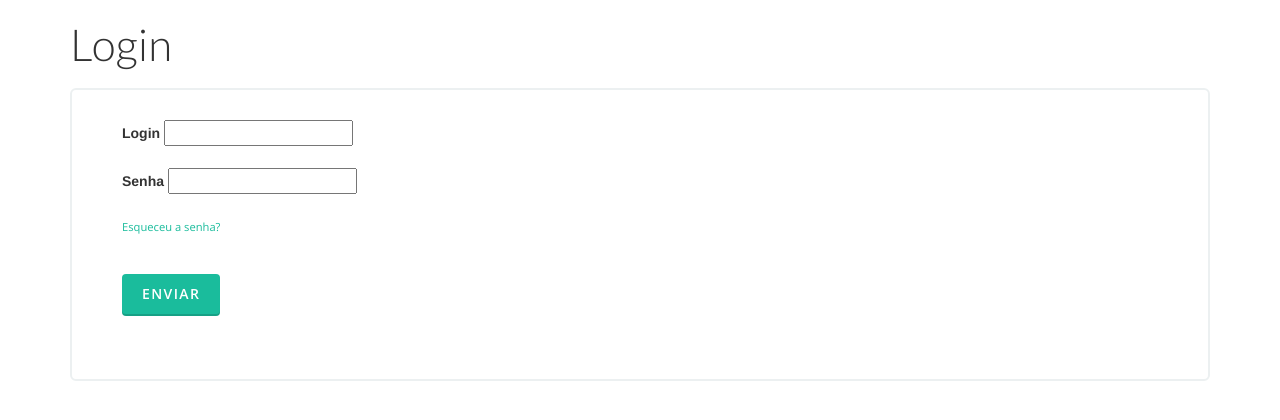
After one commit to maykondeykon/naCidade, a PHP site: template src/naCidade/View/index/login.twig in a window 1280 px wide. The commit adds this page. Shown: the top 420 px of the page. Run offline with PHP 8.4, Linux system fonts and the light colour scheme; the template is opened without the code that fills it, so the values that code supplies are empty; some libraries are stand-ins or nearby versions.

Commit message:
Adicionadas telas de exibição de ocorrências e login (Criadas por Ely)

```diff
--- a/src/naCidade/View/cadastro/ocorrencia.twig
+++ b/src/naCidade/View/cadastro/ocorrencia.twig
@@ -1,5 +1,6 @@
 {% extends 'layouts/base.twig' %}
 {% block content %}
+    <h1>Cadastrar ocorrência</h1>
     <div id="addItem" class="form-container">
         <fieldset>
             <div id="message"></div>
--- /dev/null
+++ b/src/naCidade/View/index/login.twig
@@ -0,0 +1,28 @@
+{% extends 'layouts/base.twig' %}
+{% block content %}
+    <div id="login-screen" class="form-container">
+        <h1>Login</h1>
+        <fieldset>
+            <div id="message"></div>
+            <form method="post" action="#" name="loginForm" id="loginForm">
+
+                <div class="form-group">
+                    <label for="imagem">Login</label>
+                    <input type="text" id="login">
+                </div>
+
+                <div class="form-group">
+                    <label for="imagem">Senha</label>
+                    <input type="password" id="senha">
+                </div>
+
+                <div class="form-group">
+                    <p class="small text-muted"><span class="guardsman"><a href="#">Esqueceu a senha?</a></span></p>
+                </div>
+                <div class="form-group">
+                    <button class="btn btn-primary" type="submit" id="cf-submit" name="submit">Enviar</button>
+                </div>
+            </form>
+        </fieldset>
+    </div><!-- /.form-container -->
+{% endblock %}
```
Also changed, not shown: src/naCidade/Controller/IndexController.php (+5 -2 lines), src/naCidade/View/index/ocorrencias.twig (added, +31 -0 lines).
